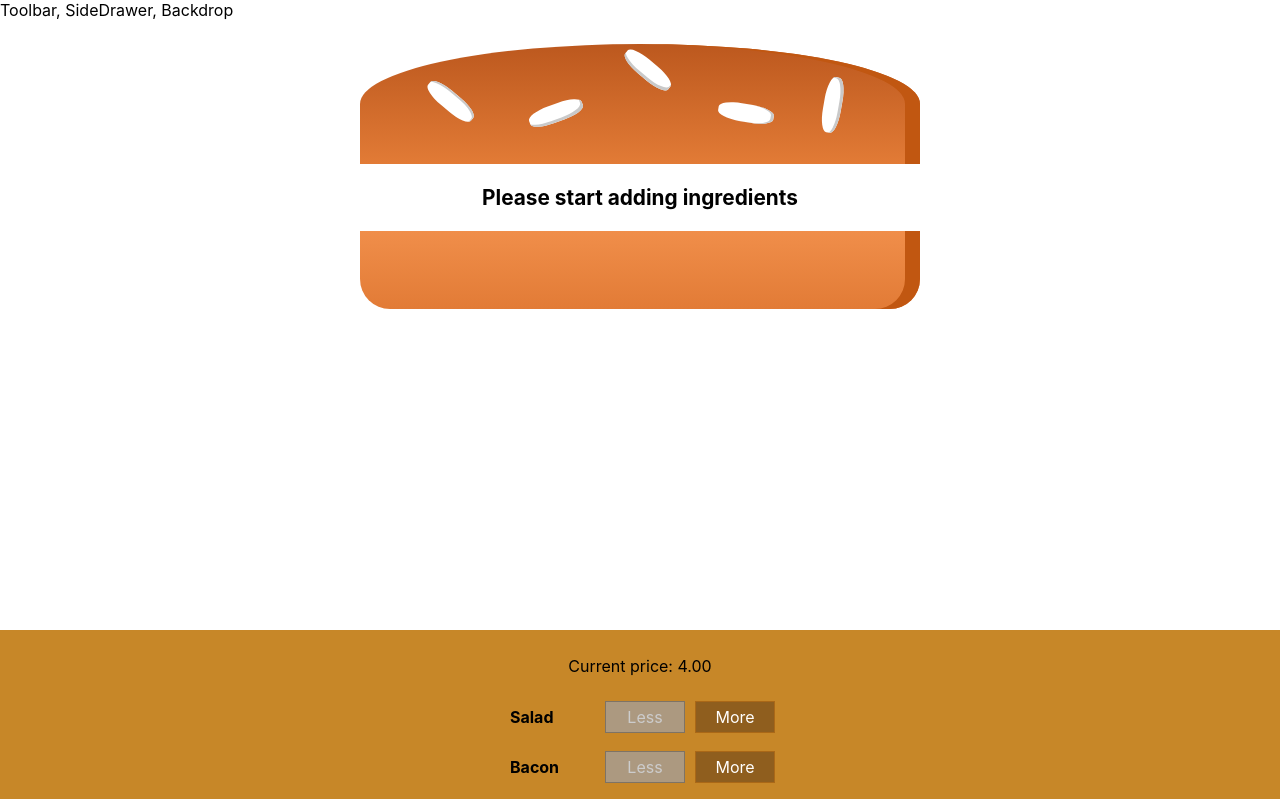
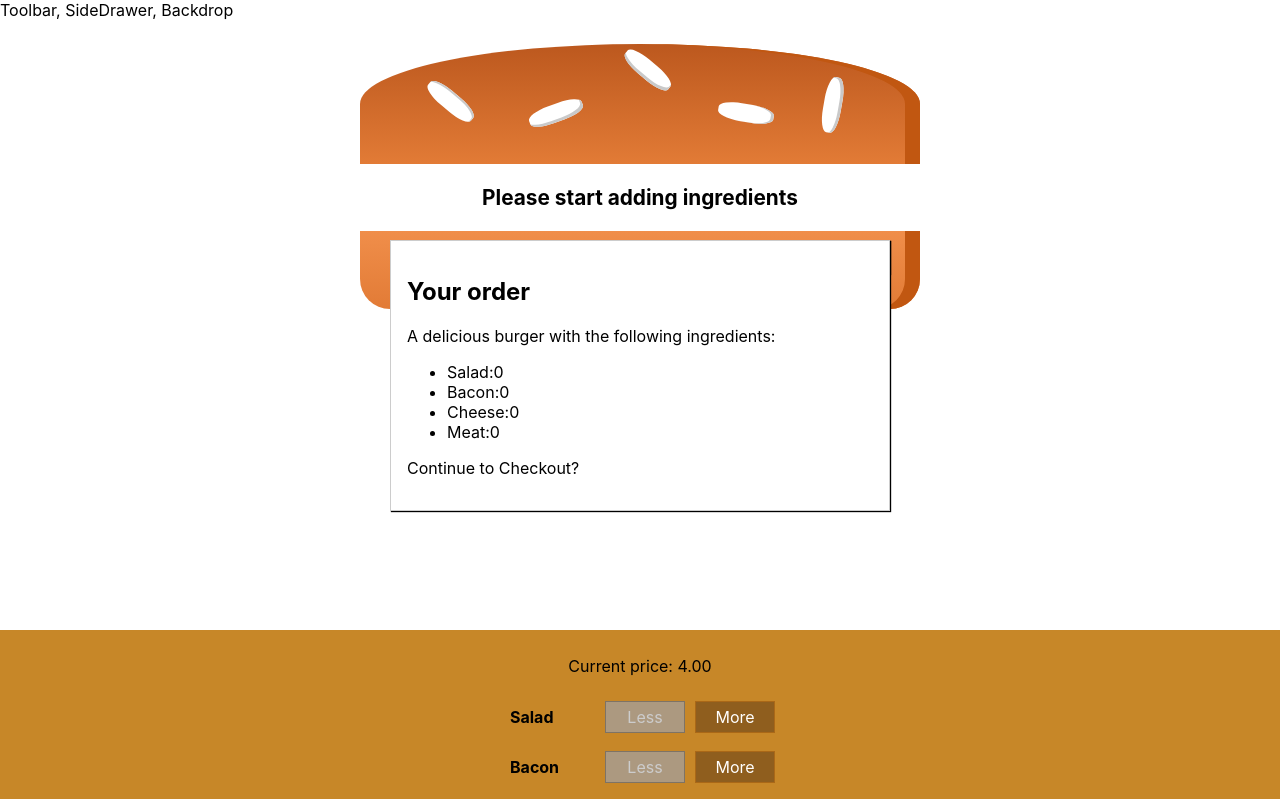
Before and after one commit to IvanHrushevich/react_burger-builder, a React (Create React App) app: page / in a window 1280 px wide. Shown: the top 799 px of the page. Built offline with nearby package versions, Linux system fonts and the light colour scheme.

Commit message:
Create Modal and OrderSummary components

```diff
--- /dev/null
+++ b/src/components/UI/Modal/Modal.js
@@ -0,0 +1,7 @@
+import React from 'react';
+
+import classes from './Modal.module.css';
+
+const modal = props => <div className={classes.Modal}>{props.children}</div>;
+
+export default modal;
--- /dev/null
+++ b/src/components/UI/Modal/Modal.module.css
@@ -0,0 +1,20 @@
+.Modal {
+  position: fixed;
+  z-index: 500;
+  background-color: white;
+  width: 70%;
+  border: 1px solid #ccc;
+  box-shadow: 1px 1px 1px black;
+  padding: 16px;
+  left: 15%;
+  top: 30%;
+  box-sizing: border-box;
+  transition: all 0.3s ease-out;
+}
+
+@media (min-width: 600px) {
+  .Modal {
+    width: 500px;
+    left: calc(50% - 250px);
+  }
+}
--- a/src/containers/BurgerBuilder/BurgerBuilder.js
+++ b/src/containers/BurgerBuilder/BurgerBuilder.js
@@ -3,6 +3,8 @@
 import Aux from '../../hoc/Aux1';
 import Burger from '../../components/Burger/Burger';
 import BuildControls from '../../components/Burger/BuildControls/BuildControls';
+import Modal from '../../components/UI/Modal/Modal';
+import OrderSummary from '../../components/Burger/OrderSummary/OrderSummary';
 
 const INGREDIENT_PRICES = {
   salad: 0.4,
@@ -78,6 +80,9 @@
 
     return (
       <Aux>
+        <Modal>
+          <OrderSummary ingredients={this.state.ingredients} />
+        </Modal>
         <Burger ingredients={this.state.ingredients} />
         <BuildControls
           ingredientAdded={this.addIngredientHandler}
```
Also changed, not shown: src/components/UI/Backdrop/Backdrop.js (added), src/components/UI/Backdrop/Backdrop.module.css (added).
